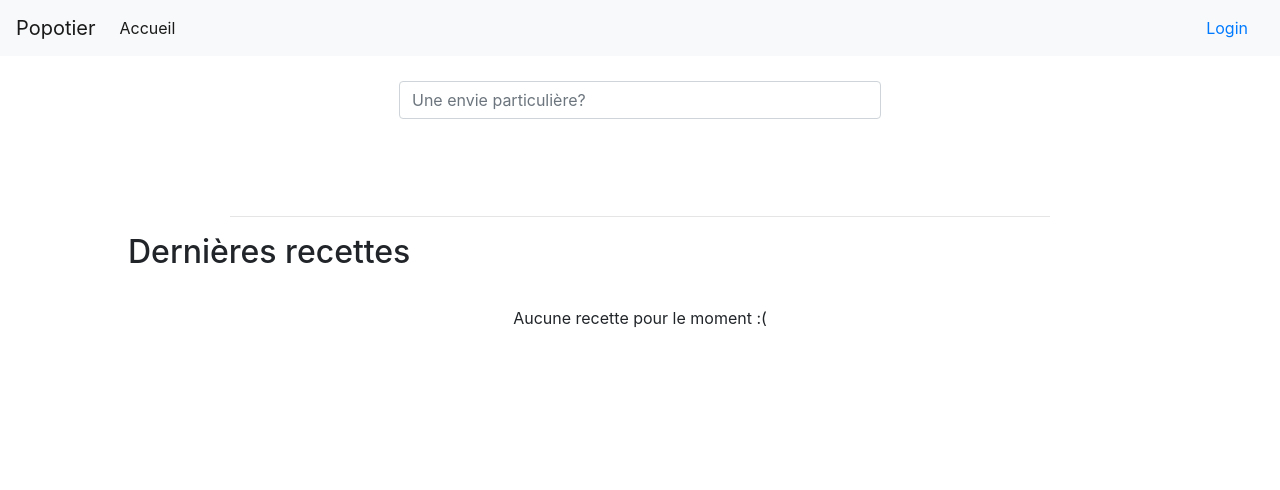
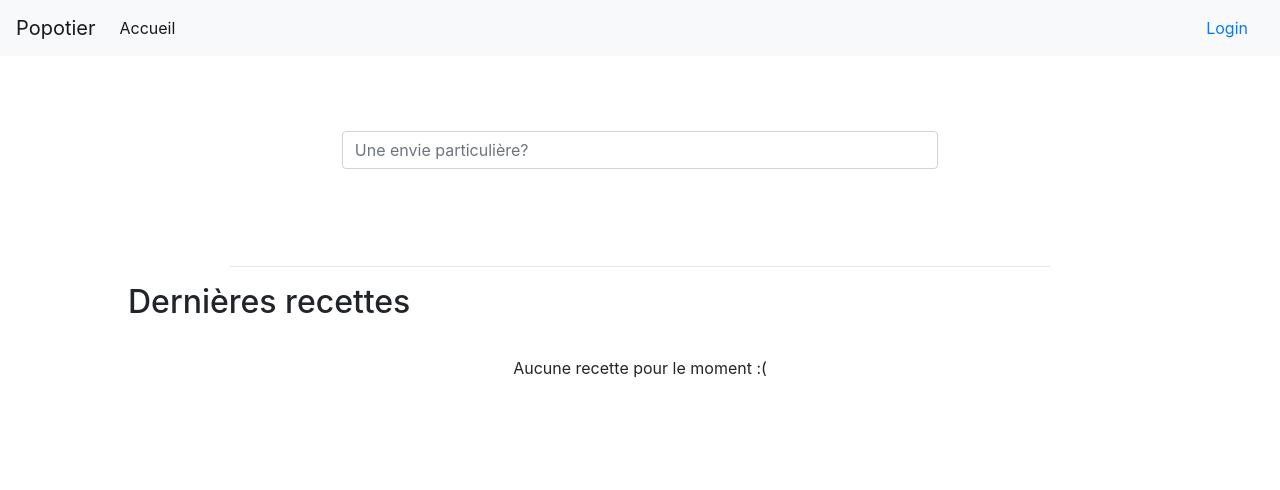
Before and after one commit to TheTota/Popotier, a PHP site: page /home in a window 1280 px wide. Shown: the top 490 px of the page. Before the commit the page ends 327 px from the top, so only its background shows below. Run offline with PHP 8.4, Linux system fonts and the light colour scheme; data that the repository does not hold is empty.

Commit message:
feat: modified home css

```diff
--- a/public/css/home/home-page.css
+++ b/public/css/home/home-page.css
@@ -1,6 +1,18 @@
 #search-section {
     min-height: 200px;
-    position: relative;
+    margin-top: 50px;
+    display: table;
+}
+
+.search-content {
+    display: table-cell;
+    vertical-align: middle;
+    margin: auto;
+}
+
+.center-search {
+    width: 60%;
+    margin: auto;
 }
 
 .vertical-center {
@@ -53,6 +65,10 @@ h2 {
     margin-left: -25%;
 }
 
+.blur {
+    filter: blur(2px);
+}
+
 .recipe-description {
     height: 100px;
     font-size: 1.2em;
--- /dev/null
+++ b/public/css/shared/shared.css
@@ -0,0 +1,7 @@
+.light-blur {
+    filter: blur(2px);
+}
+
+strong-blur {
+    filter: blur(5px);
+}
--- a/src/views/templates/home/home.html.twig
+++ b/src/views/templates/home/home.html.twig
@@ -9,12 +9,10 @@
 
 {% block content %}
     <div id="search-section" class="container-fluid">
-        <div class="row">
-            <div class="col-sm"></div>
-            <div class="col-sm-6 vertical-center">
+        <div class="row search-content">
+            <div class="center-search">
                 <input class="form-control" type="text" placeholder="Une envie particulière?">
             </div>
-            <div class="col-sm"></div>
         </div>
     </div>
     <hr class="separator">
--- a/src/views/templates/layout/links/links.html.twig
+++ b/src/views/templates/layout/links/links.html.twig
@@ -4,6 +4,7 @@
       integrity="sha384-MCw98/SFnGE8fJT3GXwEOngsV7Zt27NXFoaoApmYm81iuXoPkFOJwJ8ERdknLPMO" crossorigin="anonymous">
 
 <link rel="stylesheet" href="/src/style/base.css">
+<link rel="stylesheet" href="/public/css/shared/shared.css"/>
 <link rel="stylesheet" href="/public/css/login/login-form.css">
 <link rel="stylesheet" href="/public/css/header/header.css">
 
```
